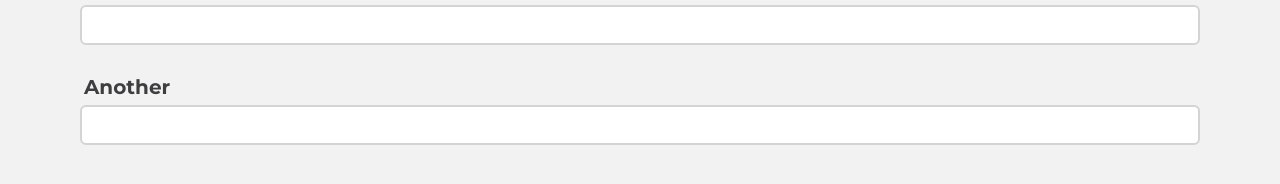
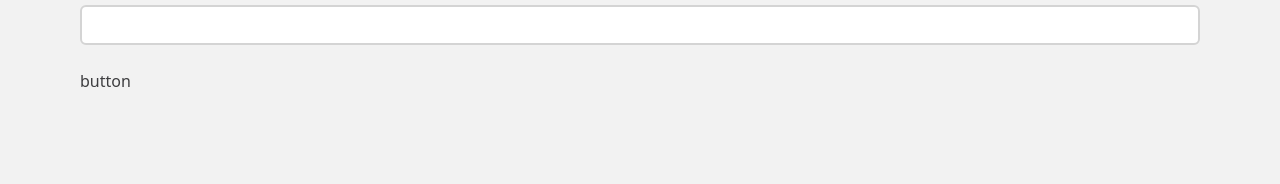
Before and after one commit to adierker/andydierkerdotcom-experimental, a Next.js app: page /admin in a window 1280 px wide. Shown: the part 190-374 px from the top of the page. Built offline with nearby package versions, Linux system fonts and the light colour scheme.

Commit message:
finish design so now I just need to make it reusable

```diff
--- a/src/pages/admin.tsx
+++ b/src/pages/admin.tsx
@@ -5,7 +5,7 @@ import * as yup from 'yup'
 import {PageWrapper, Input} from 'components'
 
 const formSchema = yup.object().shape({
-  name: yup.string().required('Required!!')
+  name: yup.string().required("The recipe needs a name.")
 })
 
 export const Admin = () => {
@@ -39,23 +39,11 @@ export const Admin = () => {
             id="recipeName"
             {...register('name')}
             autoComplete="off"
-            className={`drkr-focus border ${errors?.name ? 'border-drkr-red' : 'border-drkr-mid-gray'} border-2 h-10 px-2 focus-visible:bg-drkr-white focus-visible:border-drkr-black focus-visible:ring-offset-0 body-font w-full`}
+            className={`drkr-focus border ${errors?.name ? 'border-drkr-green' : 'border-drkr-mid-gray'} border-2 h-10 px-2 focus-visible:bg-drkr-white focus-visible:border-drkr-black focus-visible:ring-offset-0 body-font w-full`}
           />
-          <div className="h-5 my-1 mr-1 text-drkr-red headline-spaced-font text-right">{errors?.name?.message}</div>
+          <div className="min-h-5 mr-1 mt-1 text-sm text-drkr-green text-right">{errors?.name?.message}</div>
 
-          <label
-            htmlFor={'another'}
-            className={`text-xl headline-spaced-font mr-3 ml-1 mb-1 block`}
-          >
-            Another
-          </label>
-          <input
-            id="another"
-            {...register('another')}
-            autoComplete="off"
-            className={`drkr-focus border ${errors?.another ? 'border-drkr-red' : 'border-drkr-mid-gray'} border-2 h-10 px-2 focus-visible:bg-drkr-white focus-visible:border-drkr-black focus-visible:ring-offset-0 body-font w-full`}
-          />
-          <div className="h-5 my-1 mr-1 text-drkr-red headline-spaced-font">{errors?.another?.message}</div>
+          <button type="submit">button</button>
 
         </form>
 
--- a/tailwind.config.js
+++ b/tailwind.config.js
@@ -19,15 +19,15 @@ module.exports = {
         'drkr-gray': '#f2f2f2',
         'drkr-mid-gray': '#D4D4D4',
         'drkr-black': '#3e3e40',
-        'drkr-dark-green': '#264653',
         'drkr-green': '#2a9d8f',
-        'drkr-yellow': '#e9c46a',
-        'drkr-orange': '#f4a261',
-        'drkr-red': '#e76f51',
+        'drkr-red': '#B0413E',
       },
       borderWidth: {
         '3': '3px',
-      }
+      },
+      minHeight: {
+        '5': '1.25rem',
+       }
     }
   },
   variants: {
```
